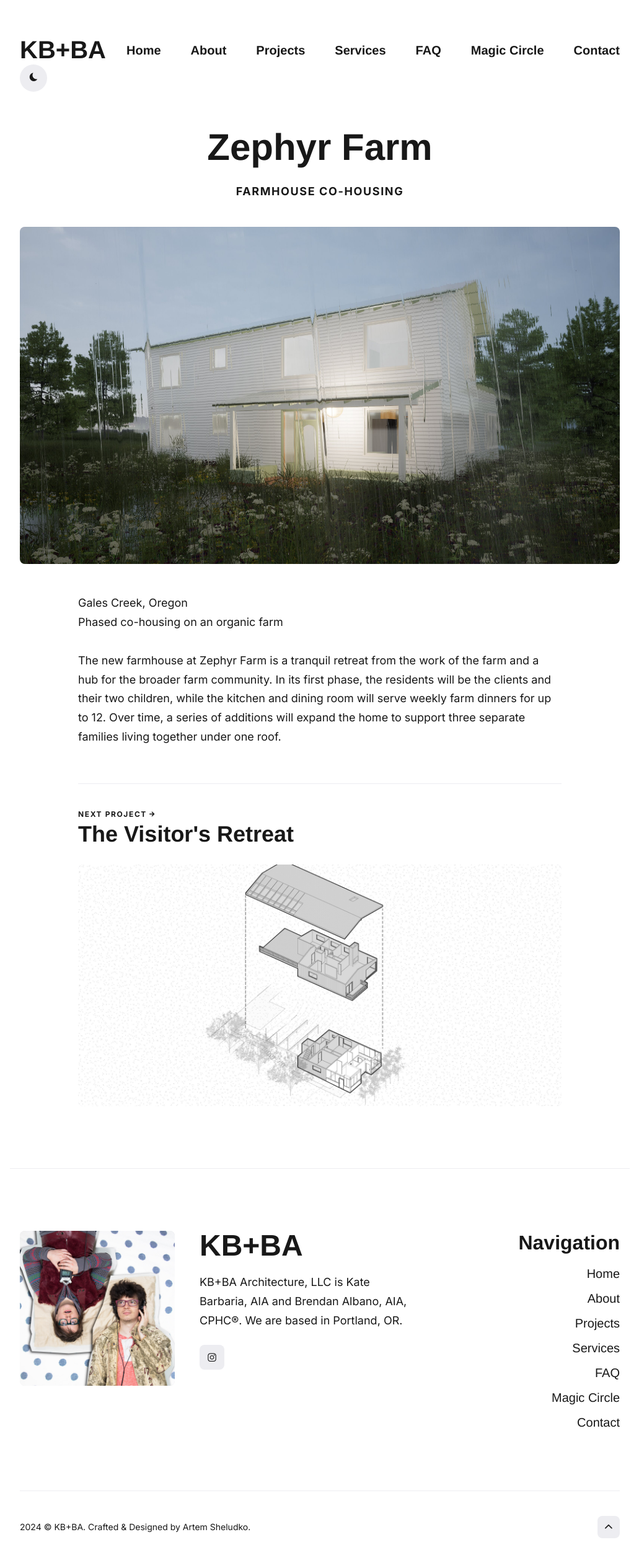
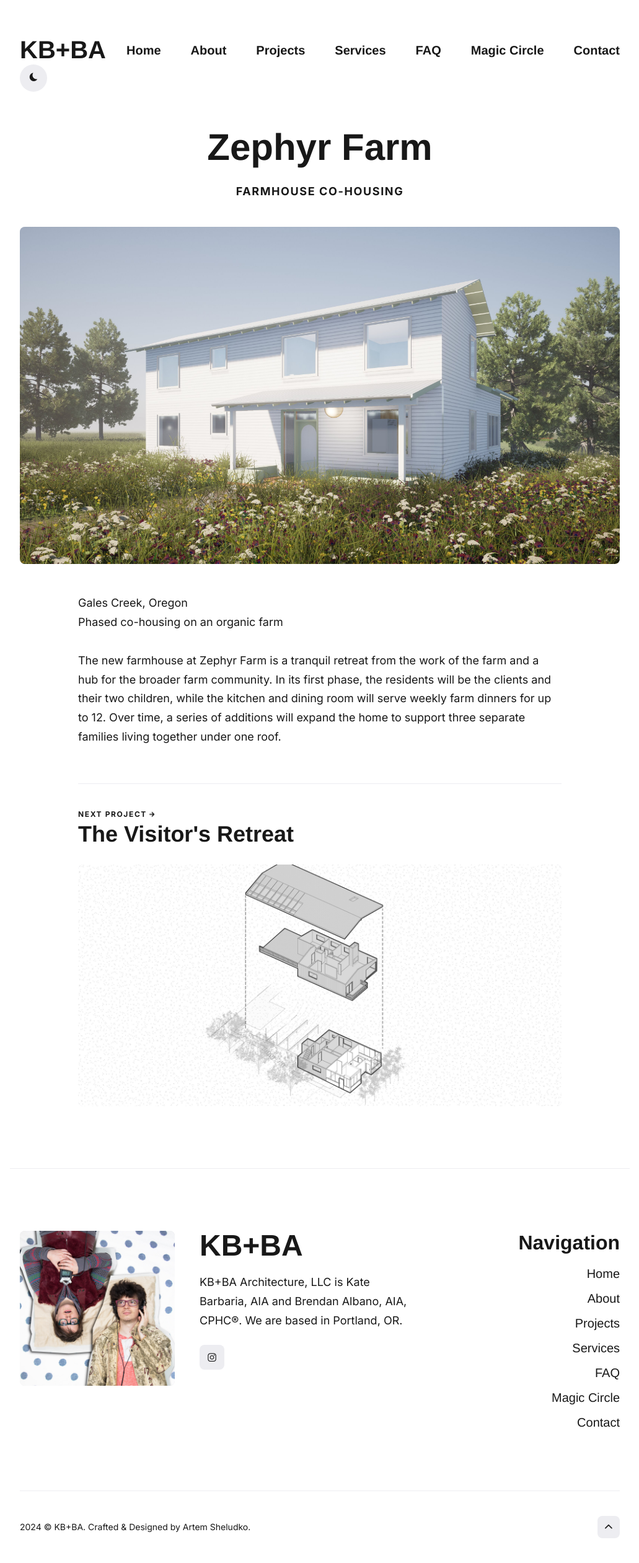
Before and after one commit to balbano/kb-ba.com, a Jekyll site: the page built from _projects/2022-01-07-2304-zephyr-farm.md, in a window 1280 px wide. Shown: the whole page at 62% size, without its empty margins (124-1155 px from the left). Built offline with Jekyll 4.4.1, drawn with Linux system fonts in a browser that asks for light colours; nearby versions of some CDN libraries; some web fonts are replaced.

Commit message:
Update ZF rendering

```diff
--- a/_projects/2022-01-07-2304-zephyr-farm.md
+++ b/_projects/2022-01-07-2304-zephyr-farm.md
@@ -1,7 +1,7 @@
 ---
 title: Zephyr Farm
 subtitle: Farmhouse Co-housing
-image: '/images/2304/2304-rendering-rain.jpg'
+image: '/images/2304/2304-rendering.jpg'
 ---
 
 Gales Creek, Oregon<br>
```
Also changed, not shown: images/2304/2304-rendering-rain.jpg (deleted), images/2304/2304-rendering.jpg (added), 1 other file.
